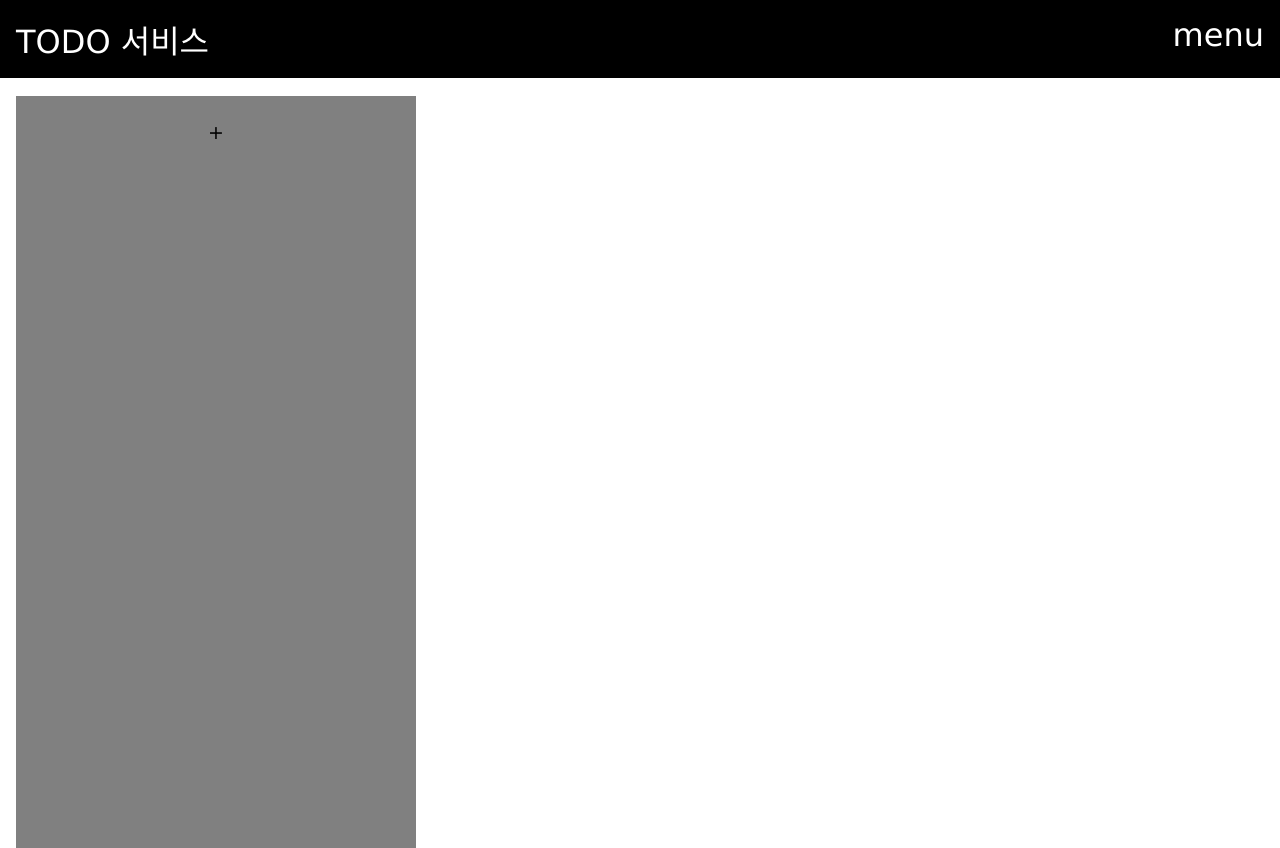
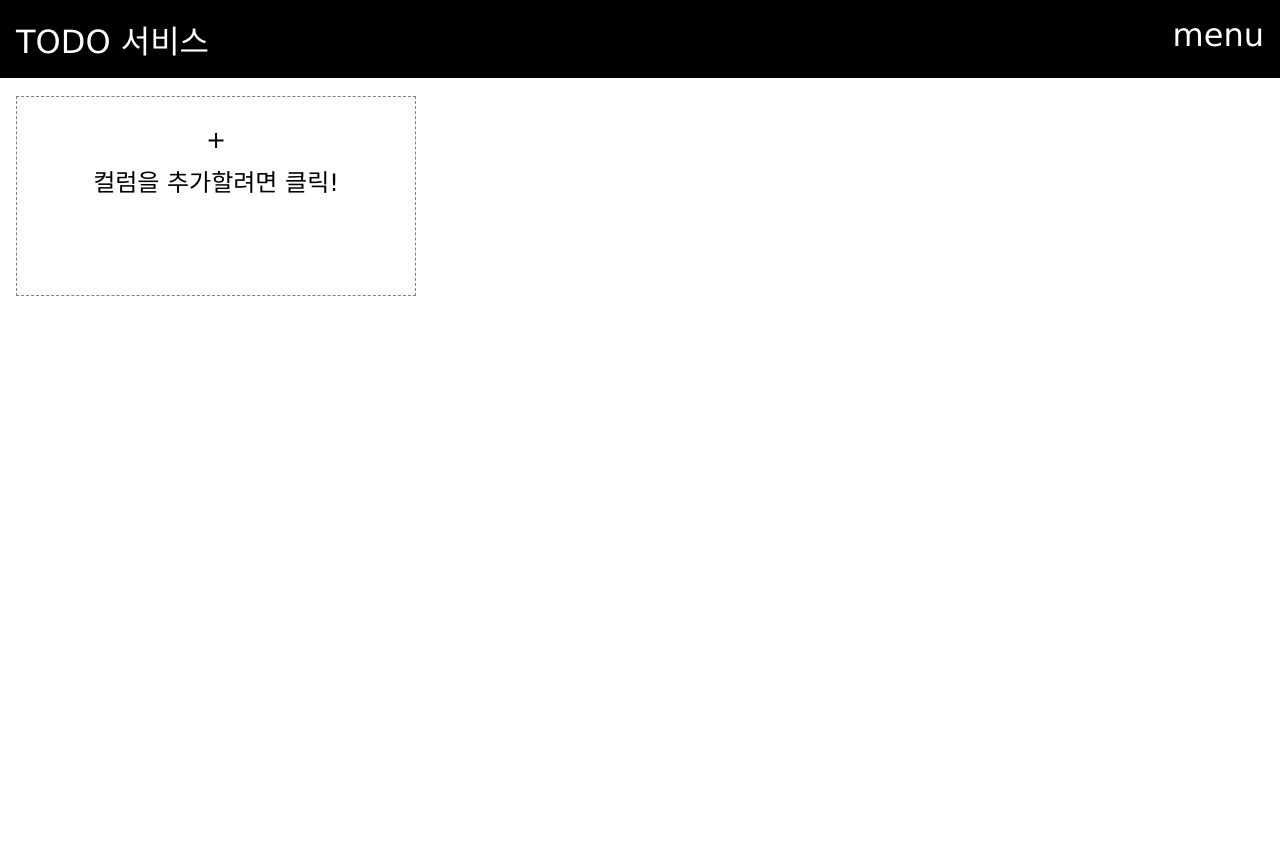
Before and after one commit to agrajak/vanilla-kanban-js, a website built with webpack: page client/public/index.html in a window 1280 px wide. Built offline with nearby package versions, Linux system fonts and the light colour scheme; no server answers.

Commit message:
[Add] 컬럼 추가 버튼 css로 간단하게 꾸미기

```diff
--- a/client/components/Column/Sections/columnAddBtn.js
+++ b/client/components/Column/Sections/columnAddBtn.js
@@ -15,6 +15,6 @@ export default class ColumnAddBtn extends Component {
   }
 
   render() {
-    return '+';
+    return '<p>+</p><p><label>컬럼을 추가할려면 클릭!</label></p>';
   }
 }
--- a/client/components/Column/column.css
+++ b/client/components/Column/column.css
@@ -10,8 +10,18 @@
 }
 
 .add-column-btn {
-    background-color:  gray;
+    background-color:  white;
+    height: 200px;
+    font-size: 1.5rem;
+    border: 1px dashed grey;
     text-align: center;
+}
+.add-column-btn p {
+    margin: 0.3rem;
+}
+.add-column-btn:hover {
+    border: 1px solid black;
+    transition: 1s;
 }
 
 .col-header {
```
